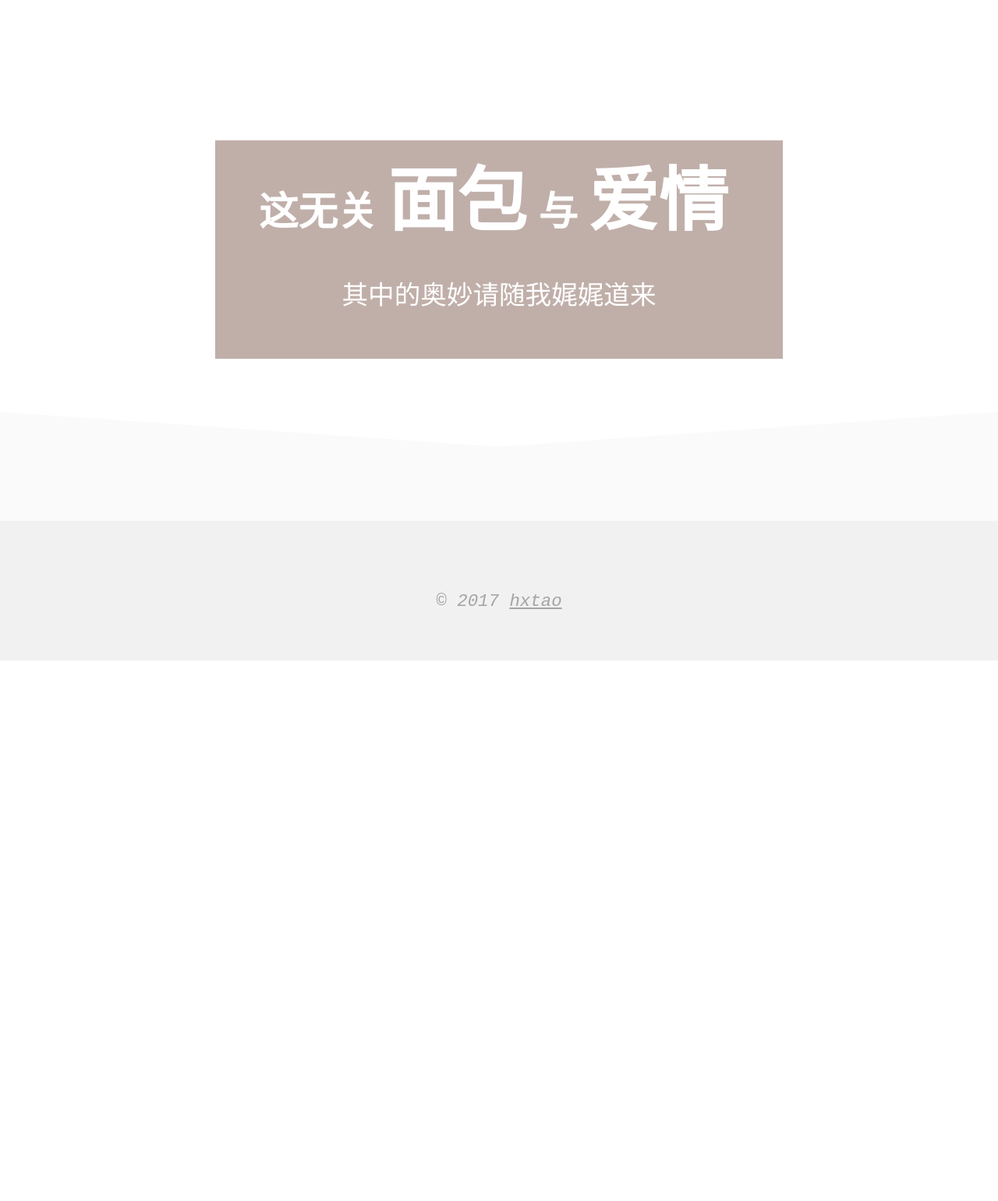
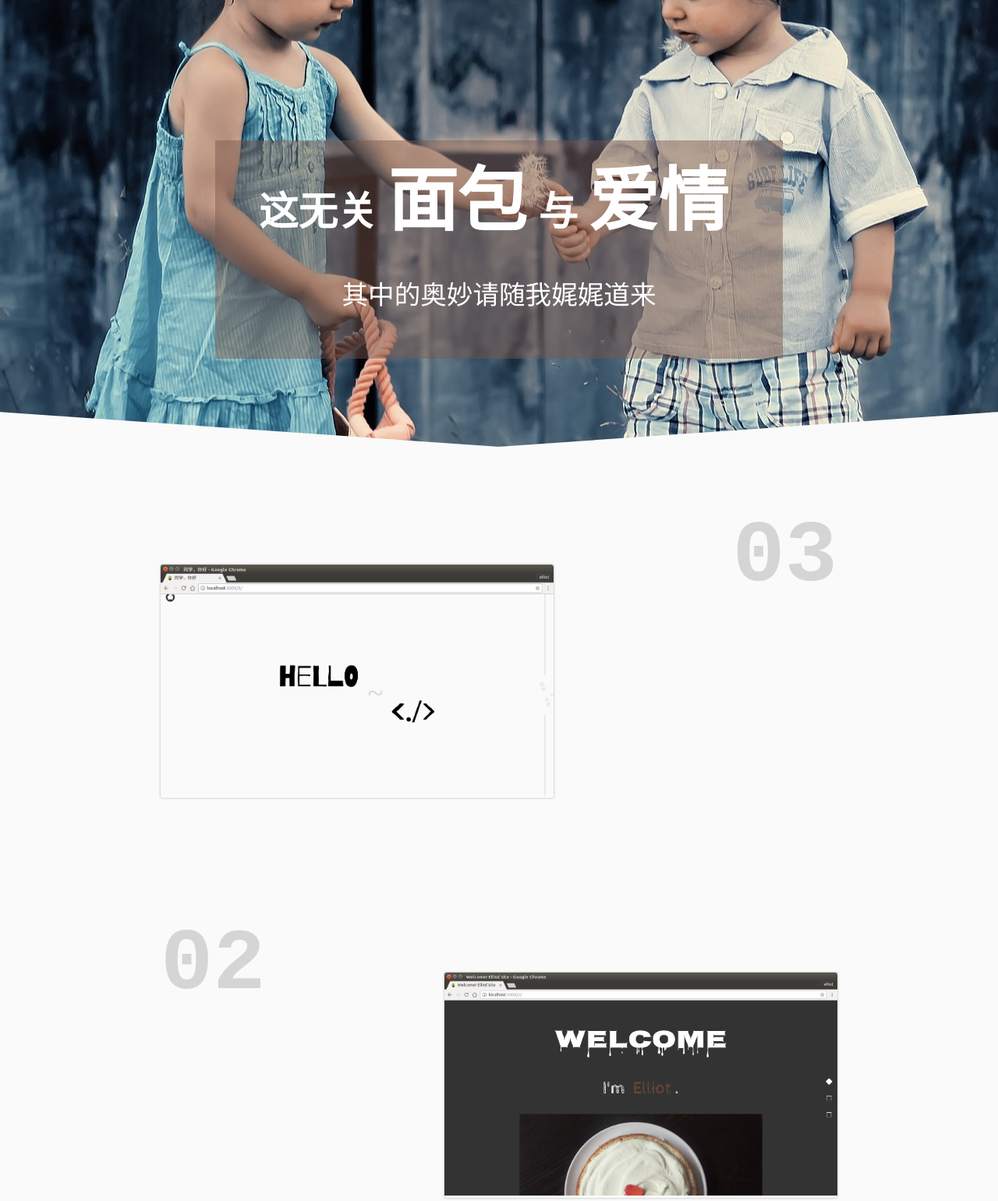
Before and after one commit to huangxutao/hxtao.site, a website: page index.html in a window 1280 px wide. Shown: the top 1540 px of the page at 78% size. Before the commit the page ends 847 px from the top, so only its background shows below. Drawn offline with Linux system fonts and the light colour scheme; files that its build step writes are made by us from their sources.

Commit message:
fix path

```diff
--- a/index.html
+++ b/index.html
@@ -3,7 +3,7 @@
 <head>
   <meta charset="UTF-8">
   <title>Time Line For My Site</title>
-  <link rel="stylesheet" href="_/css/style.css">
+  <link rel="stylesheet" href="root/css/style.css">
 </head>
 <body>
   <div class="wrapper">
@@ -19,7 +19,7 @@
   <div class="footer">
     <p>© 2017 <a href="https://github.com/huangxutao">hxtao</a> </p>
   </div>
-  <script src="_/js/script.js"></script>
+  <script src="root/js/script.js"></script>
   <script>
     ;(function() {
       var data = [
```
